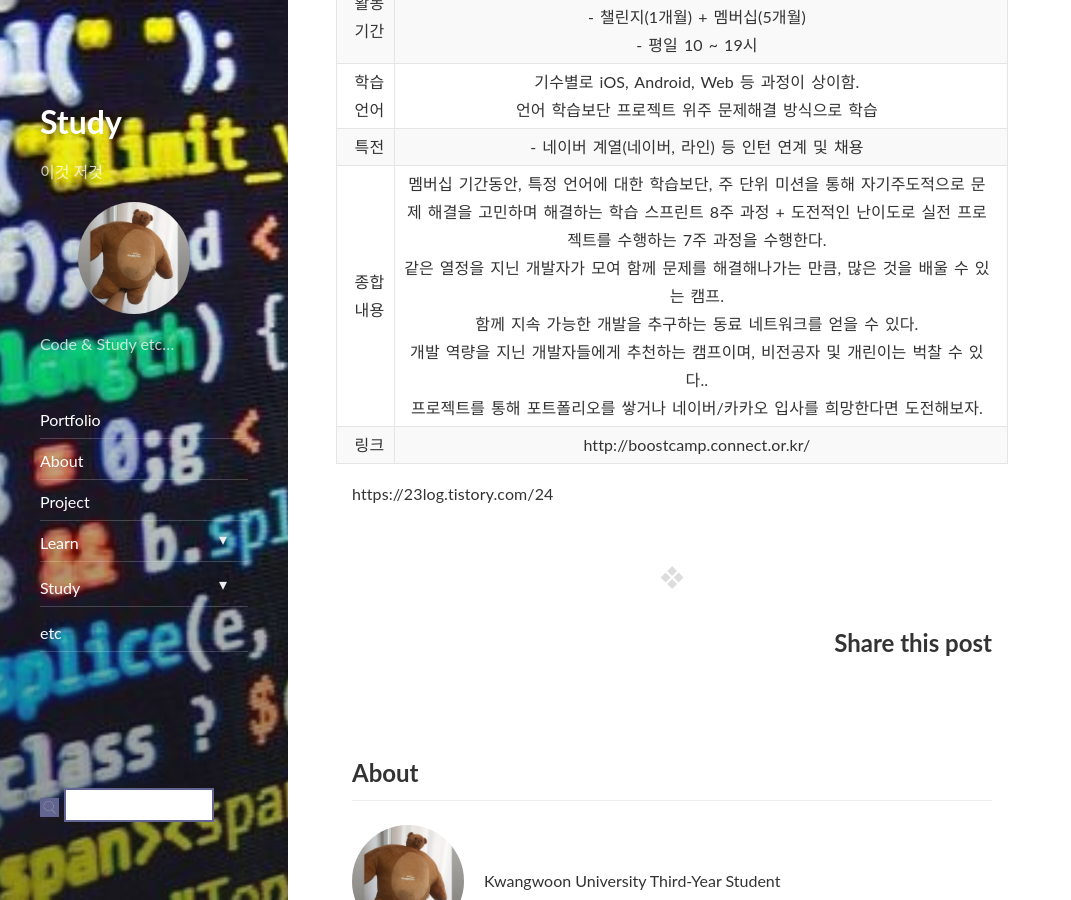
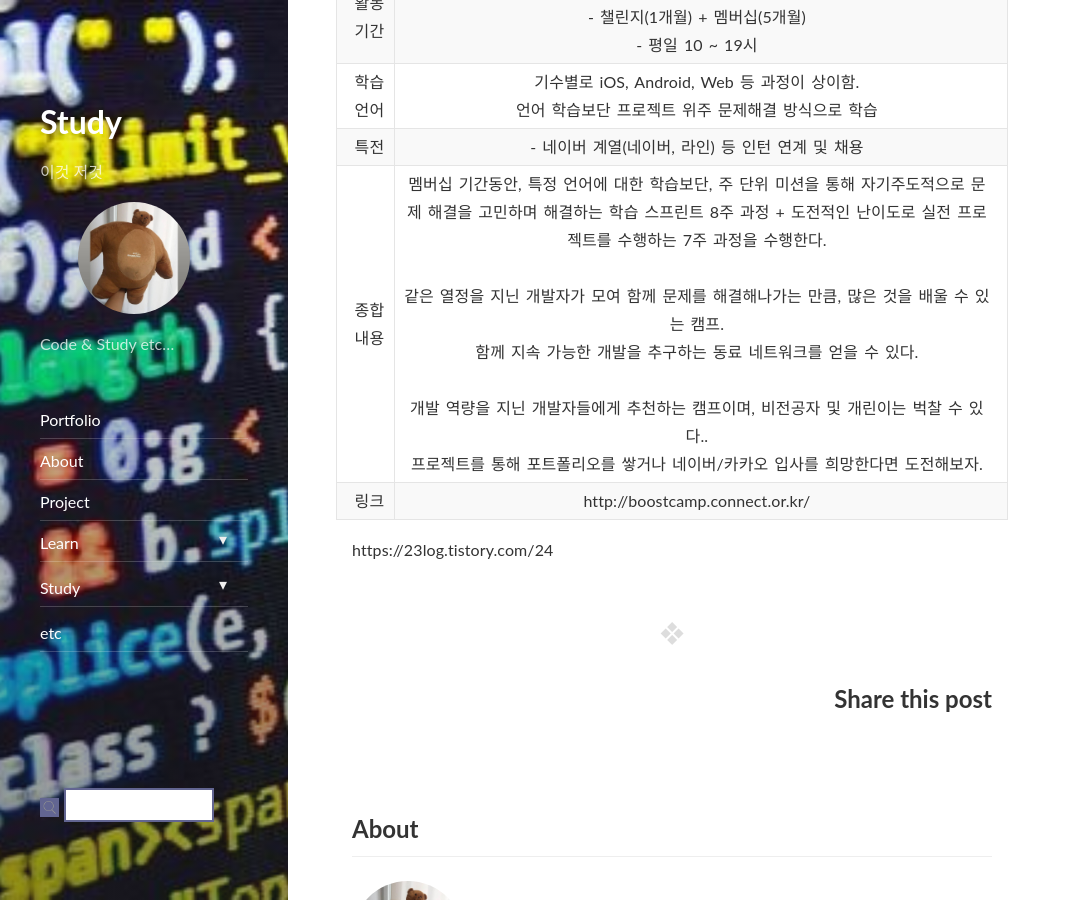
Before and after one commit to ekgus2222/ekgus2222.github.io, a Jekyll site: the page built from _posts/etc/2020-12-21-setting-start.md, in a window 1280 px wide and 900 px high, scrolled down 1635 px. Shown: the whole window, without its empty margins (0-1071 px from the left). Built offline with Jekyll 4.4.1, drawn with Linux system fonts in a browser that asks for light colours; nearby versions of some CDN libraries; comment, search, counter and statistics services are not loaded.

```diff
--- a/_posts/etc/2020-12-21-setting-start.md
+++ b/_posts/etc/2020-12-21-setting-start.md
@@ -32,7 +32,7 @@ comments: true
 | 활동 기간 | 	5개월<br>- 챌린지(1개월) + 멤버십(5개월)<br>- 평일 10 ~ 19시 |
 | 학습 언어 | 기수별로 iOS, Android, Web 등 과정이 상이함.<br>언어 학습보단 프로젝트 위주 문제해결 방식으로 학습 |
 | 특전 | - 네이버 계열(네이버, 라인) 등 인턴 연계 및 채용  |
-| 종합 내용 | 멤버십 기간동안, 특정 언어에 대한 학습보단, 주 단위 미션을 통해 자기주도적으로 문제 해결을 고민하며 해결하는 학습 스프린트 8주 과정 + 도전적인 난이도로 실전 프로젝트를 수행하는 7주 과정을 수행한다.<br>같은 열정을 지닌 개발자가 모여 함께 문제를 해결해나가는 만큼, 많은 것을 배울 수 있는 캠프.<br>함께 지속 가능한 개발을 추구하는 동료 네트워크를 얻을 수 있다.<br>개발 역량을 지닌 개발자들에게 추천하는 캠프이며, 비전공자 및 개린이는 벅찰 수 있다..<br>프로젝트를 통해 포트폴리오를 쌓거나 네이버/카카오 입사를 희망한다면 도전해보자. |
+| 종합 내용 | 멤버십 기간동안, 특정 언어에 대한 학습보단, 주 단위 미션을 통해 자기주도적으로 문제 해결을 고민하며 해결하는 학습 스프린트 8주 과정 + 도전적인 난이도로 실전 프로젝트를 수행하는 7주 과정을 수행한다.<br><br>같은 열정을 지닌 개발자가 모여 함께 문제를 해결해나가는 만큼, 많은 것을 배울 수 있는 캠프.<br>함께 지속 가능한 개발을 추구하는 동료 네트워크를 얻을 수 있다.<br><br>개발 역량을 지닌 개발자들에게 추천하는 캠프이며, 비전공자 및 개린이는 벅찰 수 있다..<br>프로젝트를 통해 포트폴리오를 쌓거나 네이버/카카오 입사를 희망한다면 도전해보자. |
 | 링크 | http://boostcamp.connect.or.kr/ |
 
 
```
